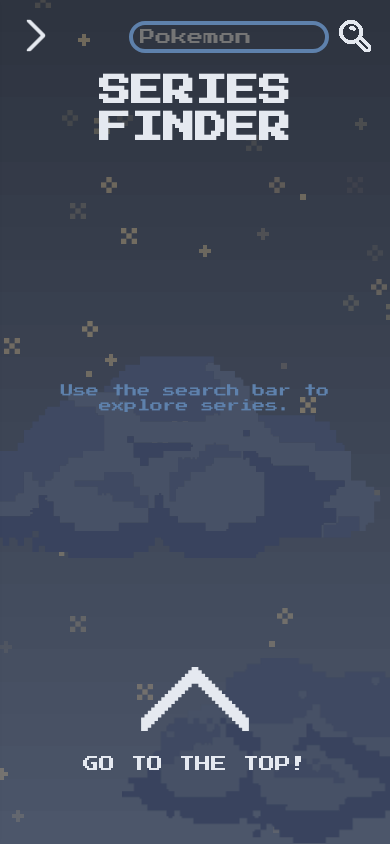
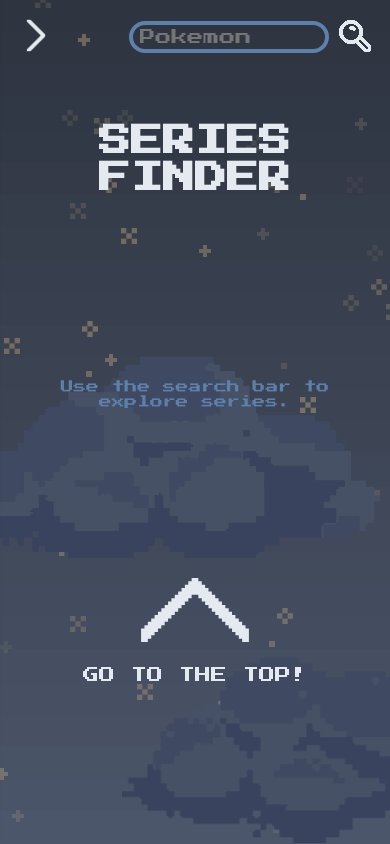
Before and after one commit to lucimart/SeriesFinder, a website: page docs/index.html in a window 390 px wide. Drawn offline with nearby package versions, Linux system fonts and the light colour scheme; files that its build step writes are made by us from their sources.

Commit message:
add some media queries fixes, selection changed

```diff
--- a/src/scss/core/_reset.scss
+++ b/src/scss/core/_reset.scss
@@ -374,3 +374,8 @@ button {
 h1 {
   margin: 0;
 }
+
+button,
+a {
+  -webkit-tap-highlight-color: transparent;
+}
--- a/src/scss/layout/_hero.scss
+++ b/src/scss/layout/_hero.scss
@@ -11,7 +11,7 @@
     font-size: 2rem;
     text-transform: uppercase;
     text-align: center;
-    margin: 20px 0 20px 0;
+    margin: 70px 0 50px 0;
   }
 }
 
--- a/src/scss/pages/_index.scss
+++ b/src/scss/pages/_index.scss
@@ -1,3 +1,12 @@
+::selection {
+  background: $color-aurora-yellow;
+  color: $color-snowStorm-brightest;
+}
+::-moz-selection {
+  background: $color-aurora-yellow;
+  color: $color-snowStorm-brightest;
+}
+
 body {
   font-family: $font-main;
   background-color: $color-polarNight-brightest;
@@ -7,7 +16,7 @@ body {
 
 .main {
   z-index: 2;
-  min-height: 55vh;
+  min-height: 35vh;
   display: flex;
   flex-flow: row;
   justify-content: center;
@@ -54,6 +63,7 @@ body {
 }
 @include tablet {
   .main {
+    min-height: 55vh;
     & ul {
       grid-template-columns: 220px 220px 220px;
     }
@@ -61,6 +71,7 @@ body {
 }
 @include desktop {
   .main {
+    min-height: 45vh;
     & ul {
       grid-template-columns: 220px 220px 220px 220px;
     }
```
